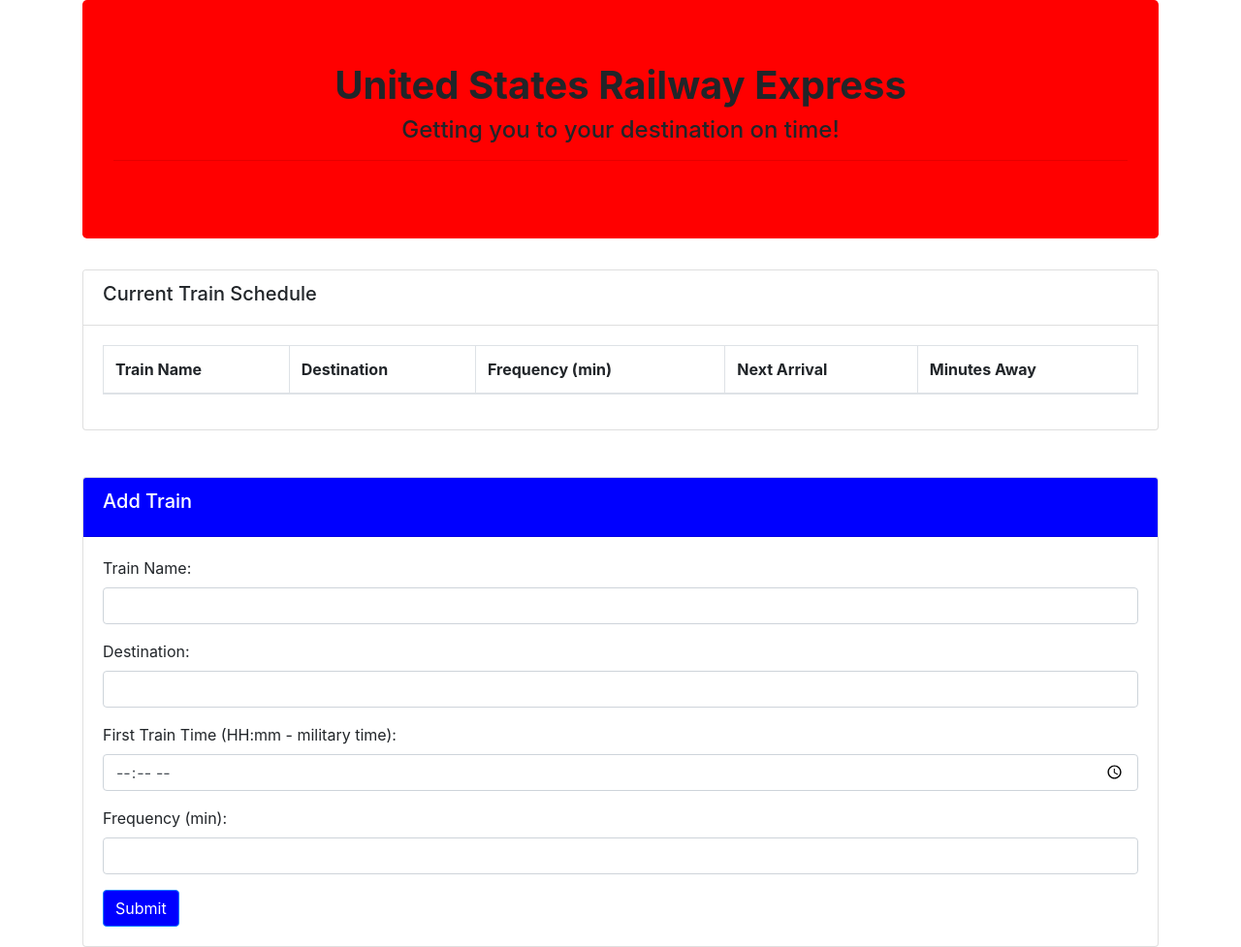
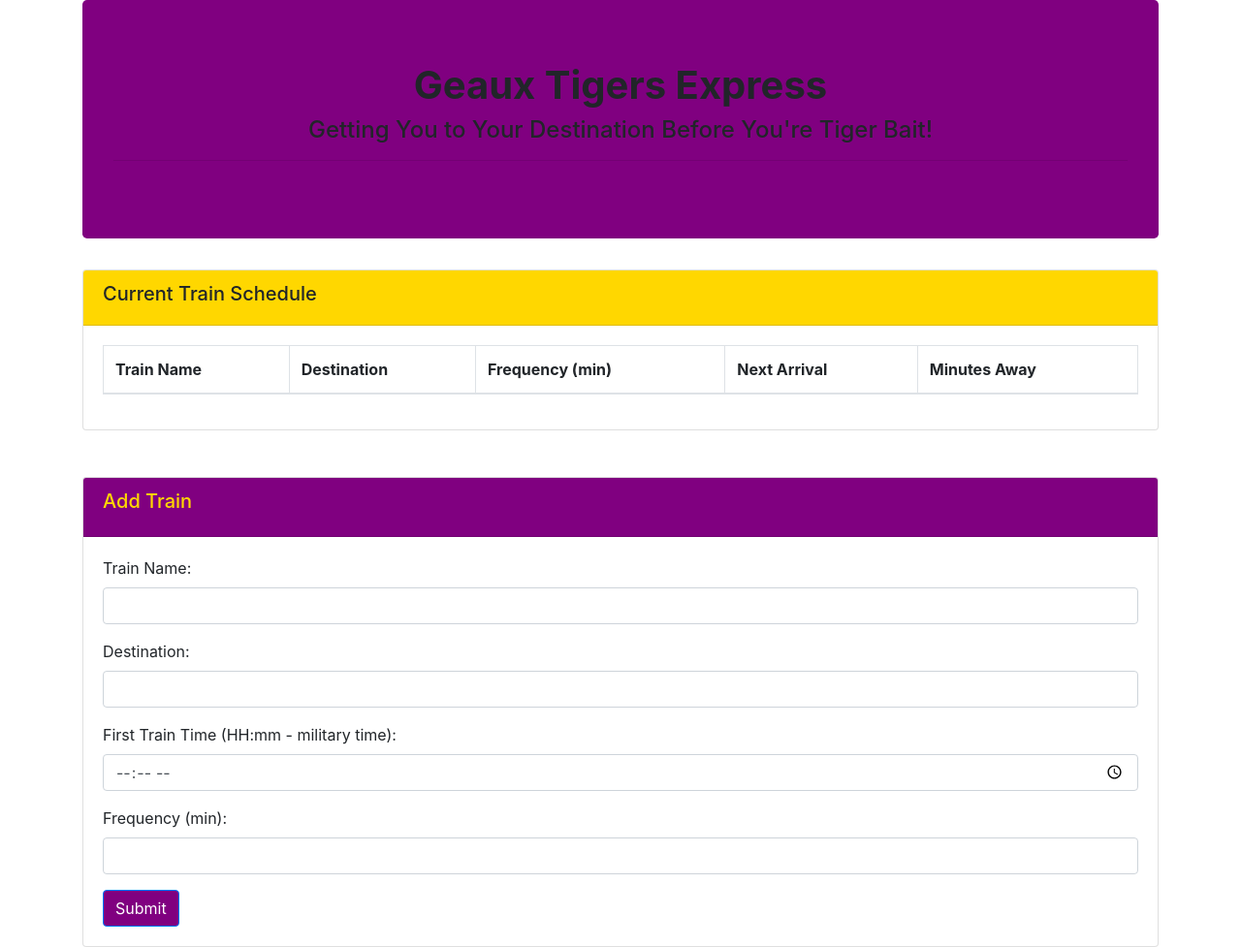
Before and after one commit to ScottSal/Train-Scheduler, a plain HTML site: page index.html in a window 1280 px wide. Shown: the whole page at 97% size. Drawn offline with nearby package versions, Linux system fonts and the light colour scheme; files that its build step writes are made by us from their sources; files whose address does not match are found by name.

Commit message:
Changes to Index and Style

```diff
--- a/assets/style.css
+++ b/assets/style.css
@@ -1,15 +1,15 @@
 .jumbotron{
-    background-color: red;
+    background-color: purple;
 }
 
 .card-header{
-    background-color: white;
+    background-color: gold;
 }
 
 
 #add-train{
-    background-color: blue;
-    color: white;
+    background-color: purple;
+    color: gold;
 }
 
 
@@ -19,5 +19,5 @@ h4{
 
 
 #add-user{
-    background-color: blue;
+    background-color: purple;
 }
--- a/index.html
+++ b/index.html
@@ -15,10 +15,10 @@
 
         <div class="jumbotron">
             <h1 class="text-center">
-             <strong>United States Railway Express </strong>
+             <strong>Geaux Tigers Express </strong>
             </h1>
             <h4>
-                Getting you to your destination on time!
+                Getting You to Your Destination Before You're Tiger Bait!
             </h4>
             <hr>
 
```
